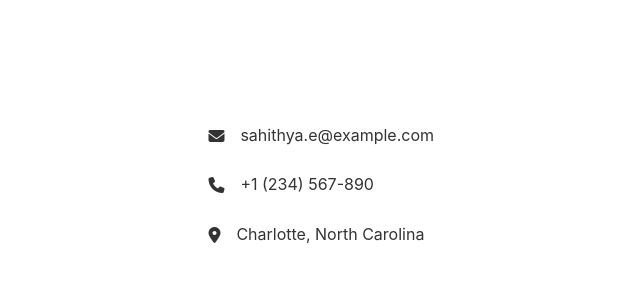
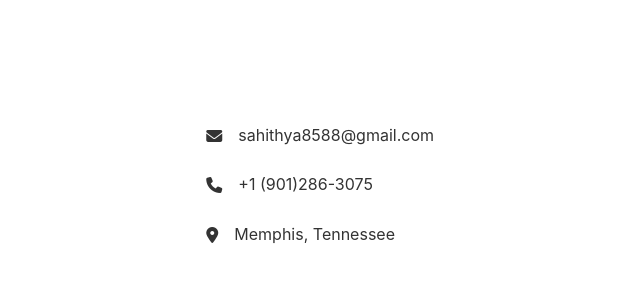
Before and after one commit to sahithya8588/Portfolio, a plain HTML site: page index.html in a window 1280 px wide. Shown: the part 6169-6467 px from the top of the page, 190-830 px from the left. Drawn offline with nearby package versions, Linux system fonts and the light colour scheme.

Commit message:
Update index.html

```diff
--- a/index.html
+++ b/index.html
@@ -277,15 +277,15 @@
       <div class="contact-info">
         <div class="contact-item">
           <i class="fas fa-envelope"></i>
-          <a href="mailto:sahithya.e@example.com">sahithya.e@example.com</a>
+          <a href="mailto:sahithya.e@example.com">sahithya8588@gmail.com</a>
         </div>
         <div class="contact-item">
           <i class="fas fa-phone"></i>
-          <a href="tel:+1234567890">+1 (234) 567-890</a>
+          <a href="tel:+1234567890">+1 (901)286-3075</a>
         </div>
         <div class="contact-item">
           <i class="fas fa-map-marker-alt"></i>
-          <span>Charlotte, North Carolina</span>
+          <span>Memphis, Tennessee</span>
         </div>
           </a>
         </div>
```
